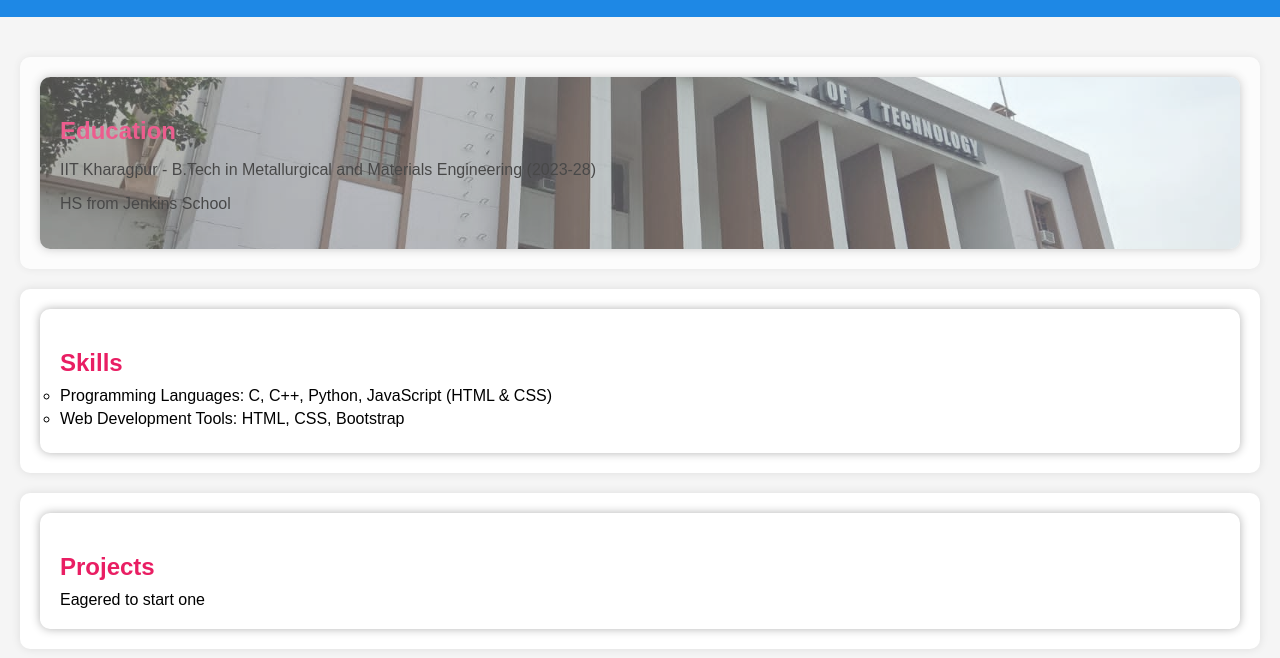
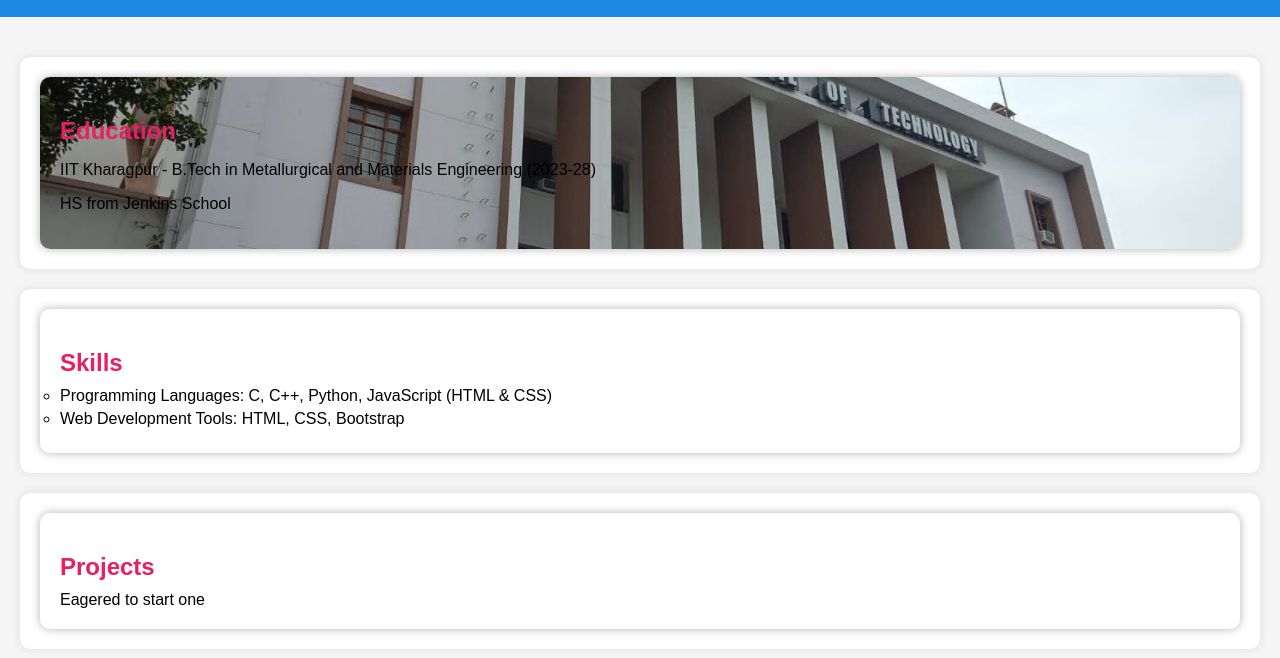
Before and after one commit to JitamB/glowing-journey1, a plain HTML site: page index.html in a window 1280 px wide. Shown: the part 142-800 px from the top of the page. Drawn offline with Linux system fonts and the light colour scheme.

Commit message:
Update style.css

```diff
--- a/style.css
+++ b/style.css
@@ -58,7 +58,7 @@ section h2 {
   margin-bottom: 10px;
   color: #e91e63;
 }
-.education{
+/*.education{
   opacity:0.7;
   font-weight: 540;
 }
@@ -67,7 +67,7 @@ section h2 {
   color: white;
   font-weight: 550;
   opacity: 1;
-}
+}*/
 
 .background-image {
   background-size: cover;
```
